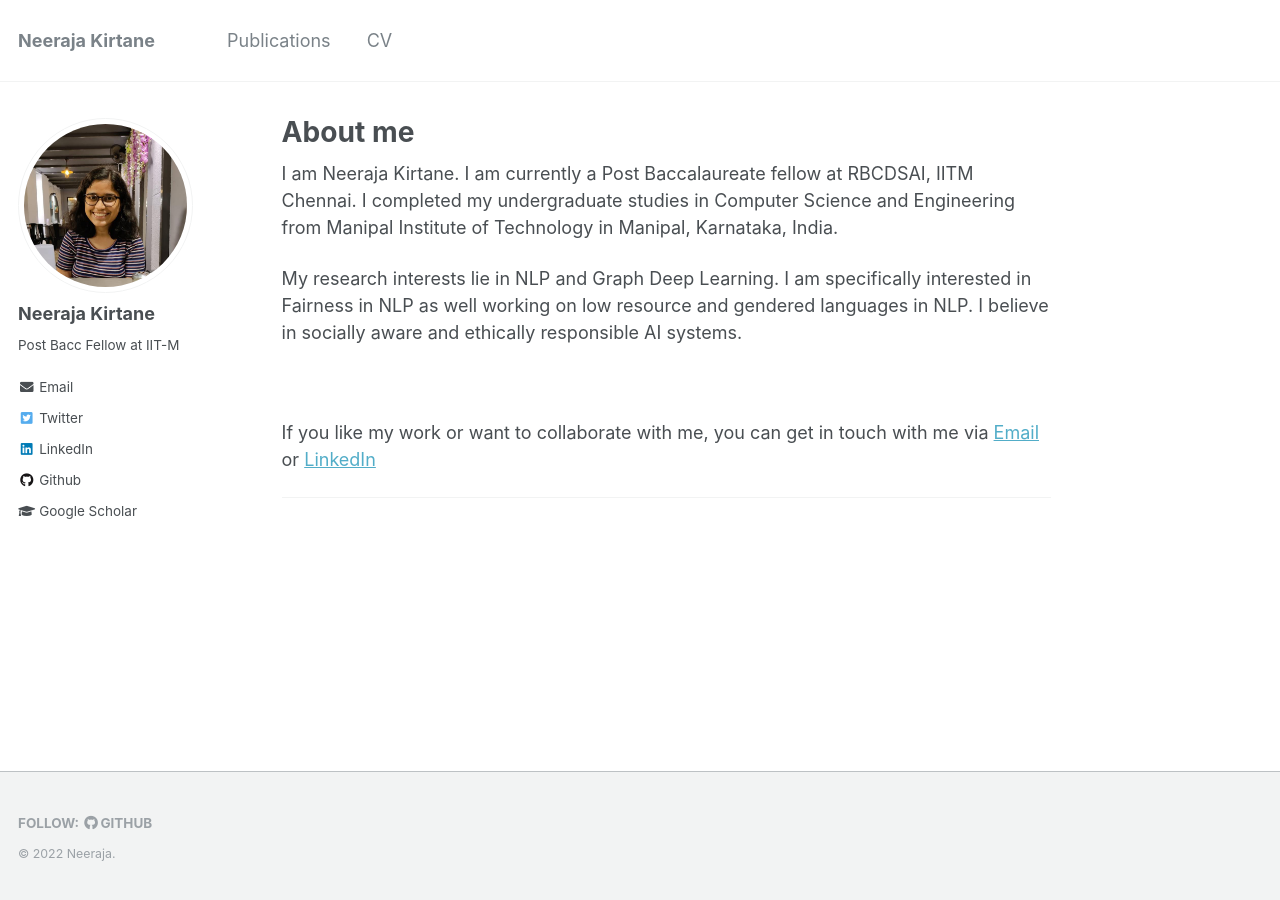
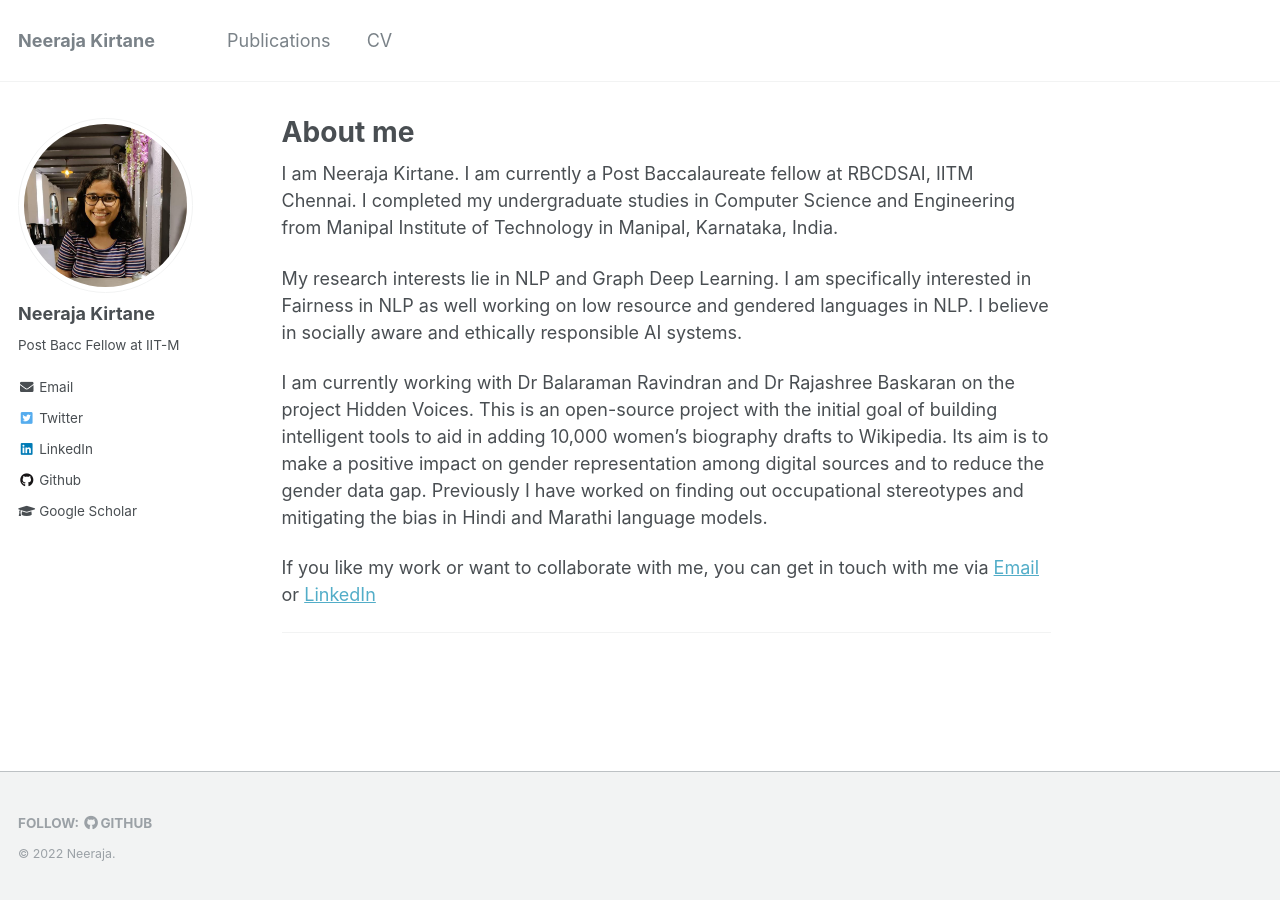
Before and after one commit to neeraja1504/neeraja1504.github.io, a Jekyll site: the page built from _pages/about.md, in a window 1280 px wide. Built offline with Jekyll 4.4.1, drawn with Linux system fonts in a browser that asks for light colours.

Commit message:
about edit

```diff
--- a/_pages/about.md
+++ b/_pages/about.md
@@ -11,8 +11,9 @@ I am Neeraja Kirtane. I am currently a Post Baccalaureate fellow at RBCDSAI, IIT
 <br>
 
 My research interests lie in NLP and Graph Deep Learning. I am specifically interested in Fairness in NLP as well working on low resource and gendered languages in NLP. I believe in socially aware and ethically responsible AI systems.
+<br>
 
-<br>
+I am currently working with Dr Balaraman Ravindran and Dr Rajashree Baskaran on the project Hidden Voices. This is an open-source project with the initial goal of building intelligent tools to aid in adding 10,000 women's biography drafts to Wikipedia. Its aim is to make a positive impact on gender representation among digital sources and to reduce the gender data gap. Previously I have worked on finding out occupational stereotypes and mitigating the bias in Hindi and Marathi language models.
 
 If you like my work or want to collaborate with me, you can get in touch with me via [Email](kirtane.neeraja@gmail.com) or [LinkedIn](https://www.linkedin.com/in/neeraja-kirtane-16353b2a/)
 
```
